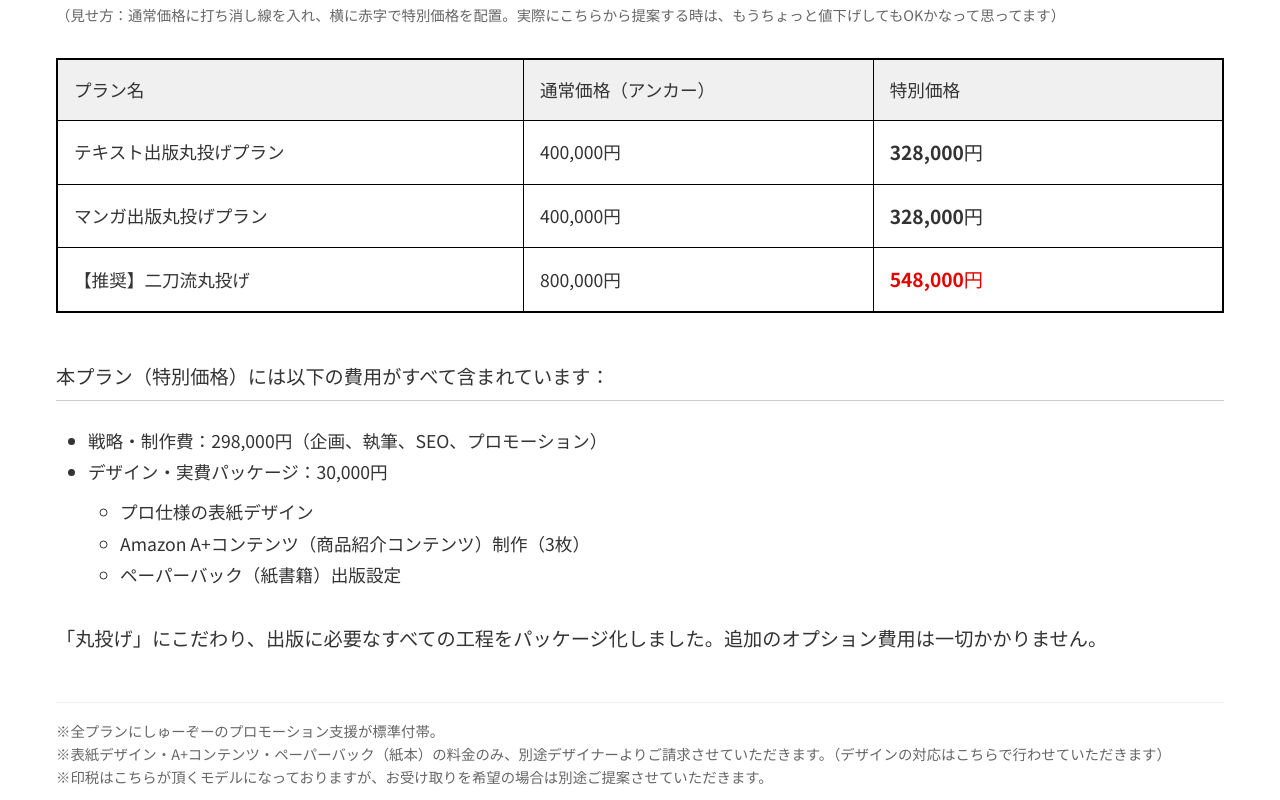
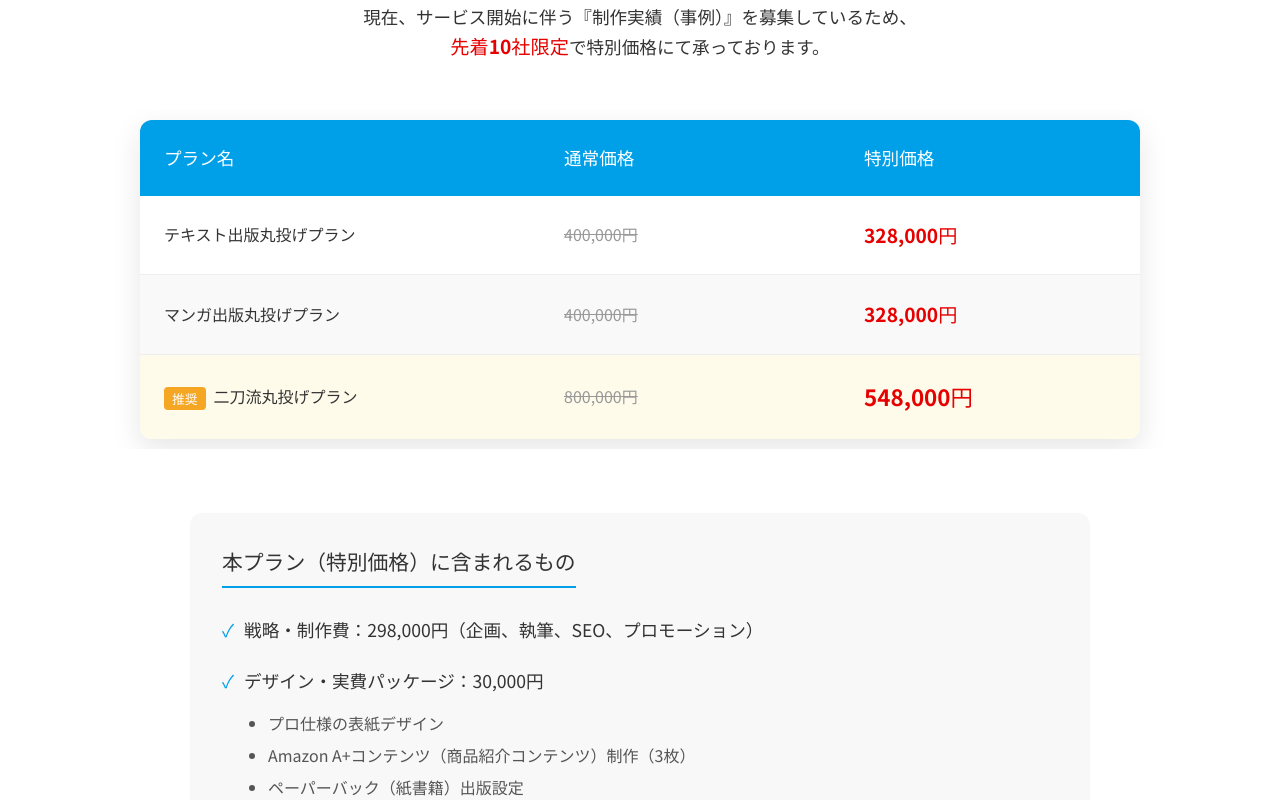
Before and after one commit to rikutoaimanga-max/Kindle-Publishing-Homepage, a React (Vite) app: page / in a window 1280 px wide. Shown: the part 9280-10080 px from the top of the page. Built offline with nearby package versions, Linux system fonts and the light colour scheme.

Commit message:
Style: Change all special prices to red in Plans table

```diff
--- a/src/components/Plans.jsx
+++ b/src/components/Plans.jsx
@@ -5,65 +5,88 @@ const Plans = () => {
     return (
         <section style={{ backgroundColor: '#fff', padding: '80px 0', color: '#333' }}>
             <div className="container">
-                <div style={{ textAlign: 'left', marginBottom: '2rem' }}>
-                    <h2 style={{ fontSize: '1.5rem', borderBottom: 'none', marginBottom: '1rem', fontWeight: 'bold' }}>6. ご利用料金</h2>
-                    <p>現在、サービス開始に伴う『制作実績（事例）』を募集しているため、<span style={{ fontWeight: 'bold' }}>先着10社限定</span>で特別価格にて承っております。</p>
-                    <p style={{ fontSize: '0.9rem', color: '#666', marginTop: '0.5rem' }}>
-                        （見せ方：通常価格に打ち消し線を入れ、横に赤字で特別価格を配置。実際にこちらから提案する時は、もうちょっと値下げしてもOKかなって思ってます）
+                <div style={{ textAlign: 'center', marginBottom: '3rem' }}>
+                    <h2 className="section-title" style={{ color: '#000', borderBottom: 'none', marginBottom: '1rem' }}>ご利用料金</h2>
+                    <p style={{ fontSize: '1.1rem' }}>
+                        現在、サービス開始に伴う『制作実績（事例）』を募集しているため、<br />
+                        <span style={{ fontWeight: 'bold', color: '#e60000', fontSize: '1.2rem' }}>先着10社限定</span>で特別価格にて承っております。
                     </p>
                 </div>
 
-                <div style={{ overflowX: 'auto', marginBottom: '3rem' }}>
-                    <table style={{ width: '100%', borderCollapse: 'collapse', border: '2px solid #000', fontSize: '1.1rem' }}>
+                <div style={{ overflowX: 'auto', marginBottom: '4rem', padding: '10px' }}>
+                    <table style={{
+                        width: '100%',
+                        maxWidth: '1000px',
+                        margin: '0 auto',
+                        borderCollapse: 'separate',
+                        borderSpacing: 0,
+                        borderRadius: '12px',
+                        overflow: 'hidden',
+                        boxShadow: '0 10px 30px rgba(0,0,0,0.1)',
+                        backgroundColor: '#fff'
+                    }}>
                         <thead>
-                            <tr style={{ backgroundColor: '#f0f0f0' }}>
-                                <th style={{ border: '1px solid #000', padding: '1rem', textAlign: 'left', width: '40%' }}>プラン名</th>
-                                <th style={{ border: '1px solid #000', padding: '1rem', textAlign: 'left', width: '30%' }}>通常価格（アンカー）</th>
-                                <th style={{ border: '1px solid #000', padding: '1rem', textAlign: 'left', width: '30%' }}>特別価格</th>
+                            <tr style={{ backgroundColor: 'var(--color-secondary)', color: '#fff' }}>
+                                <th style={{ padding: '1.5rem', textAlign: 'left', width: '40%', fontSize: '1.1rem' }}>プラン名</th>
+                                <th style={{ padding: '1.5rem', textAlign: 'left', width: '30%', fontSize: '1.1rem' }}>通常価格</th>
+                                <th style={{ padding: '1.5rem', textAlign: 'left', width: '30%', fontSize: '1.1rem' }}>特別価格</th>
                             </tr>
                         </thead>
                         <tbody>
-                            <tr>
-                                <td style={{ border: '1px solid #000', padding: '1rem', fontWeight: 'bold' }}>テキスト出版丸投げプラン</td>
-                                <td style={{ border: '1px solid #000', padding: '1rem' }}>400,000円</td>
-                                <td style={{ border: '1px solid #000', padding: '1rem', fontWeight: 'bold', fontSize: '1.2rem' }}>328,000円</td>
+                            <tr style={{ borderBottom: '1px solid #eee' }}>
+                                <td style={{ padding: '1.5rem', borderBottom: '1px solid #eee', fontWeight: 'bold' }}>テキスト出版丸投げプラン</td>
+                                <td style={{ padding: '1.5rem', borderBottom: '1px solid #eee', color: '#999', textDecoration: 'line-through' }}>400,000円</td>
+                                <td style={{ padding: '1.5rem', borderBottom: '1px solid #eee', fontWeight: 'bold', fontSize: '1.2rem', color: '#e60000' }}>328,000円</td>
                             </tr>
-                            <tr>
-                                <td style={{ border: '1px solid #000', padding: '1rem', fontWeight: 'bold' }}>マンガ出版丸投げプラン</td>
-                                <td style={{ border: '1px solid #000', padding: '1rem' }}>400,000円</td>
-                                <td style={{ border: '1px solid #000', padding: '1rem', fontWeight: 'bold', fontSize: '1.2rem' }}>328,000円</td>
+                            <tr style={{ backgroundColor: '#f9f9f9' }}>
+                                <td style={{ padding: '1.5rem', borderBottom: '1px solid #eee', fontWeight: 'bold' }}>マンガ出版丸投げプラン</td>
+                                <td style={{ padding: '1.5rem', borderBottom: '1px solid #eee', color: '#999', textDecoration: 'line-through' }}>400,000円</td>
+                                <td style={{ padding: '1.5rem', borderBottom: '1px solid #eee', fontWeight: 'bold', fontSize: '1.2rem', color: '#e60000' }}>328,000円</td>
                             </tr>
-                            <tr>
-                                <td style={{ border: '1px solid #000', padding: '1rem', fontWeight: 'bold' }}>【推奨】二刀流丸投げ</td>
-                                <td style={{ border: '1px solid #000', padding: '1rem' }}>800,000円</td>
-                                <td style={{ border: '1px solid #000', padding: '1rem', fontWeight: 'bold', fontSize: '1.2rem', color: '#e60000' }}>548,000円</td>
+                            <tr style={{ backgroundColor: '#fffbeb', borderLeft: '4px solid #f5a623' }}>
+                                <td style={{ padding: '1.5rem', fontWeight: 'bold', color: '#333' }}>
+                                    <span style={{
+                                        backgroundColor: '#f5a623', color: '#fff', fontSize: '0.8rem', padding: '2px 8px', borderRadius: '4px', marginRight: '8px', verticalAlign: 'middle'
+                                    }}>推奨</span>
+                                    二刀流丸投げプラン
+                                </td>
+                                <td style={{ padding: '1.5rem', color: '#999', textDecoration: 'line-through' }}>800,000円</td>
+                                <td style={{ padding: '1.5rem', fontWeight: 'bold', fontSize: '1.4rem', color: '#e60000' }}>548,000円</td>
                             </tr>
                         </tbody>
                     </table>
                 </div>
 
-                <div style={{ marginBottom: '3rem' }}>
-                    <h3 style={{ fontSize: '1.2rem', fontWeight: 'bold', marginBottom: '1.5rem', borderBottom: '1px solid #ccc', paddingBottom: '0.5rem' }}>
-                        本プラン（特別価格）には以下の費用がすべて含まれています：
+                <div style={{ maxWidth: '900px', margin: '0 auto', backgroundColor: '#f8f8f8', padding: '2rem', borderRadius: '12px' }}>
+                    <h3 style={{ fontSize: '1.3rem', fontWeight: 'bold', marginBottom: '1.5rem', borderBottom: '2px solid var(--color-secondary)', paddingBottom: '0.5rem', display: 'inline-block' }}>
+                        本プラン（特別価格）に含まれるもの
                     </h3>
-                    <ul style={{ listStyle: 'disc', paddingLeft: '2rem', fontSize: '1.1rem', lineHeight: '1.8' }}>
-                        <li><span style={{ fontWeight: 'bold' }}>戦略・制作費</span>：298,000円（企画、執筆、SEO、プロモーション）</li>
-                        <li><span style={{ fontWeight: 'bold' }}>デザイン・実費パッケージ</span>：30,000円
-                            <ul style={{ listStyle: 'circle', paddingLeft: '2rem', marginTop: '0.5rem' }}>
-                                <li>プロ仕様の表紙デザイン</li>
-                                <li>Amazon A+コンテンツ（商品紹介コンテンツ）制作（3枚）</li>
-                                <li>ペーパーバック（紙書籍）出版設定</li>
-                            </ul>
+                    <ul style={{ listStyle: 'none', paddingLeft: '0', fontSize: '1.1rem', lineHeight: '2' }}>
+                        <li style={{ marginBottom: '1rem', display: 'flex', alignItems: 'flex-start' }}>
+                            <span style={{ color: 'var(--color-secondary)', marginRight: '10px', fontWeight: 'bold' }}>✓</span>
+                            <span><span style={{ fontWeight: 'bold' }}>戦略・制作費</span>：298,000円（企画、執筆、SEO、プロモーション）</span>
+                        </li>
+                        <li style={{ marginBottom: '1rem', display: 'flex', alignItems: 'flex-start' }}>
+                            <span style={{ color: 'var(--color-secondary)', marginRight: '10px', fontWeight: 'bold' }}>✓</span>
+                            <div>
+                                <span style={{ fontWeight: 'bold' }}>デザイン・実費パッケージ</span>：30,000円
+                                <ul style={{ listStyle: 'disc', paddingLeft: '1.5rem', marginTop: '0.5rem', fontSize: '1rem', color: '#555' }}>
+                                    <li>プロ仕様の表紙デザイン</li>
+                                    <li>Amazon A+コンテンツ（商品紹介コンテンツ）制作（3枚）</li>
+                                    <li>ペーパーバック（紙書籍）出版設定</li>
+                                </ul>
+                            </div>
                         </li>
                     </ul>
-                    <div style={{ marginTop: '2rem', fontWeight: 'bold', fontSize: '1.2rem' }}>
-                        「丸投げ」にこだわり、出版に必要なすべての工程をパッケージ化しました。追加のオプション費用は一切かかりません。
+                    <div style={{ marginTop: '2rem', fontWeight: 'bold', fontSize: '1.2rem', textAlign: 'center', color: 'var(--color-secondary)' }}>
+                        「丸投げ」にこだわり、出版に必要なすべての工程をパッケージ化しました。<br />
+                        追加のオプション費用は一切かかりません。
                     </div>
                 </div>
 
-                <div style={{ marginTop: '3rem', fontSize: '0.9rem', color: '#666', borderTop: '1px solid #eee', paddingTop: '1rem' }}>
-                    <p>※全プランにしゅーぞーのプロモーション支援が標準付帯。</p>
-                    <p>※表紙デザイン・A+コンテンツ・ペーパーバック（紙本）の料金のみ、別途デザイナーよりご請求させていただきます。（デザインの対応はこちらで行わせていただきます）</p>
+                <div style={{ maxWidth: '900px', margin: '3rem auto 0', fontSize: '0.9rem', color: '#666' }}>
+                    <p style={{ marginBottom: '0.5rem' }}>※全プランにしゅーぞーのプロモーション支援が標準付帯。</p>
+                    <p style={{ marginBottom: '0.5rem' }}>※表紙デザイン・A+コンテンツ・ペーパーバック（紙本）の料金のみ、別途デザイナーよりご請求させていただきます。（デザインの対応はこちらで行わせていただきます）</p>
                     <p>※印税はこちらが頂くモデルになっておりますが、お受け取りを希望の場合は別途ご提案させていただきます。</p>
                 </div>
             </div>
```
